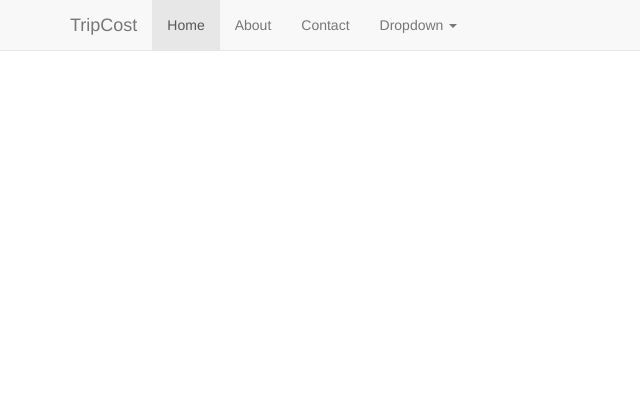
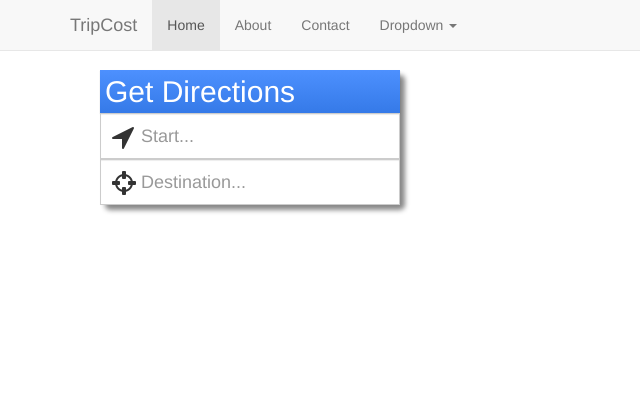
Before and after one commit to CPSC362/TripCost, a Flask app: page / in a window 1280 px wide. Shown: the top 420 px of the page, without its empty margins (0-640 px from the left). After the commit the page ends 212 px from the top, so only its background shows below. Run offline with Flask 2, Linux system fonts and the light colour scheme; some libraries are stand-ins or nearby versions.

Commit message:
Added some styling for the homepage

```diff
--- a/assets/css/style.css
+++ b/assets/css/style.css
@@ -2,7 +2,6 @@
 html { height: 100% }
 
 body {
-  min-height: 2000px;
   padding-top: 50px;
   height:100%;
   margin:0;
@@ -16,7 +15,75 @@ body {
 
 /* Google Maps */
 #map-canvas {
-  margin: 0;
+  margin: 50px 0 0 0;
   padding: 0;
   height: 100%;
 }
+
+/* From: http://stackoverflow.com/questions/18838964/add-bootstrap-glyphicon-to-input-box/18839305#18839305 */
+.left-inner-addon {
+    position: relative;
+}
+.left-inner-addon input {
+    padding-left: 40px;
+}
+.left-inner-addon i {
+    position: absolute;
+    padding: 10px 12px;
+    pointer-events: none;
+}
+/* ///////////////// */
+
+.form-container {
+  position:fixed;
+
+  top:70px;
+  left:100px;
+
+  width:300px;
+
+  border-radius:5px;
+  box-shadow: 5px 5px 5px #888888;
+
+  background-color:#fff;
+  z-index:11;
+
+  margin:0;
+  padding-bottom:0px;
+}
+
+@media (max-width: 320px) {
+  .form-container {
+    top:100px;
+    left:10px;
+  }
+}
+
+.form-container .form-header {
+  background-color: #357ae8 !important;
+  border-color: #2f5bb7 !important;
+  color: #fff !important;
+  background-image: -webkit-gradient(linear, 50% 0%, 50% 100%, color-stop(0%, #4d90fe), color-stop(100%, #357ae8)) !important;
+  background-image: -webkit-linear-gradient(top, #4d90fe,#357ae8) !important;
+  background-image: -moz-linear-gradient(top, #4d90fe,#357ae8) !important;
+  background-image: -o-linear-gradient(top, #4d90fe,#357ae8) !important;
+  background-image: linear-gradient(top, #4d90fe,#357ae8) !important;
+  -webkit-box-shadow: rgba(0,0,0,0.2) 0 1px 1px 0;
+  -moz-box-shadow: rgba(0,0,0,0.2) 0 1px 1px 0;
+  box-shadow: rgba(0,0,0,0.2) 0 1px 1px 0;
+
+  padding:5px;
+}
+
+.form-container .form-group {
+  margin:0;
+}
+
+.form-container .form-header h2 {
+  font-weight:normal;
+  margin:0;
+}
+
+.form-container input[type=text] {
+  border-radius: 0;
+}
--- a/templates/index.html
+++ b/templates/index.html
@@ -11,6 +11,7 @@
 
 {% block metas %}
 <meta name="viewport" content="width=device-width, initial-scale=1, maximum-scale=1">
+<meta name="apple-mobile-web-app-capable" content="yes" />
 {% endblock %}
 
 {% block styles -%}
@@ -63,7 +64,32 @@
       </div>
     </div>
 
+    <div class="form-container">
 
-      <div id="map-canvas"></div>
+      <form action="" method="get">
+
+        <div class="form-group">
+
+          <div class="form-header">
+            <h2>Get Directions</h2>
+          </div>
+
+          <div class="left-inner-addon">
+            <i class="fa fa-location-arrow fa-2x"></i>
+            <input type="text" name="start" id="start" placeholder="Start..." class="form-control input-lg" />
+          </div>
+
+          <div class="left-inner-addon">
+            <i class="fa fa-crosshairs fa-2x"></i>
+            <input type="text" name="destination" id="destination" placeholder="Destination..." class="form-control input-lg" />
+          </div>
+
+        </div>
+
+      </form>
+
+    </div>
+
+    <div id="map-canvas"></div>
 
 {% endblock %}
```
